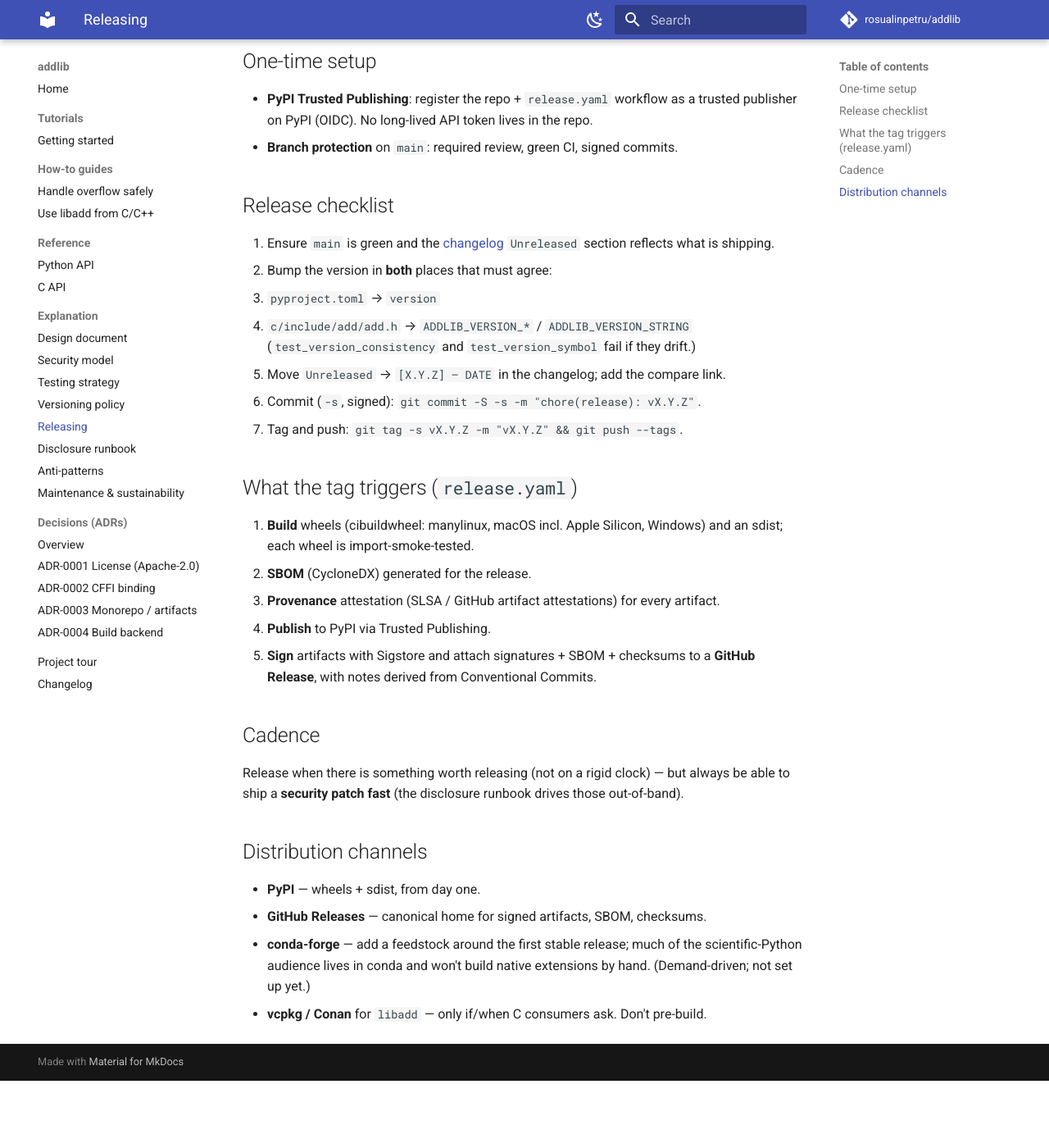
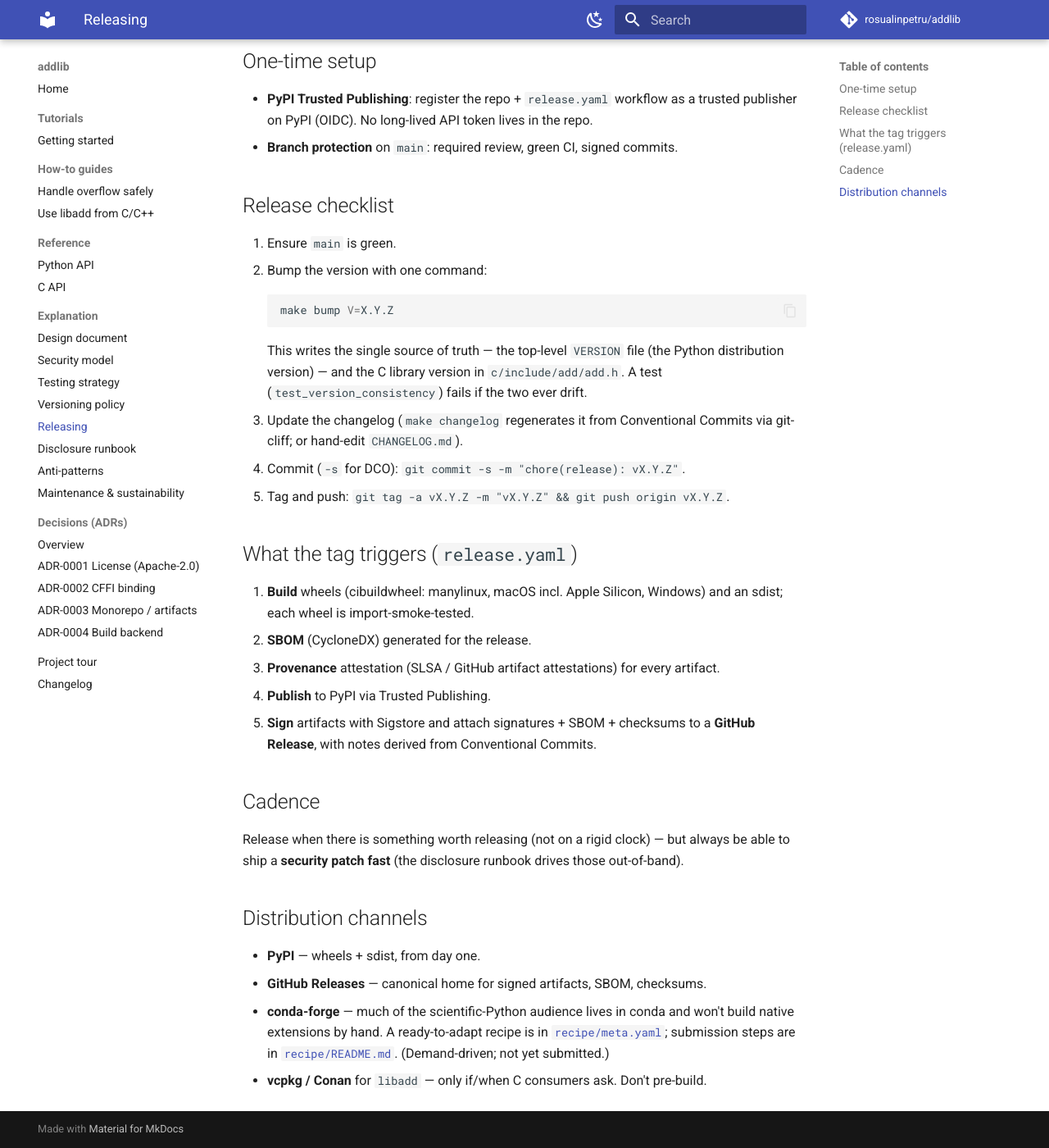
Before and after one commit to rosualinpetru/addlib, an MkDocs documentation site: the page built from docs/explanation/releasing.md, in a window 1280 px wide and 1400 px high, scrolled down 265 px. Shown: the whole window at 82% size. Built offline with MkDocs 1.6.1 and Material for MkDocs 9.7.7, drawn with Linux system fonts in a browser that asks for light colours; comment, search, counter and statistics services are not loaded; before the commit the page ends 1583 px from its top, so only the background shows below that.

Commit message:
docs: add status badges, conda/version/release docs, and 0.2.0 changelog
Signed-off-by: Alin-Petru Roșu <rosualinpetru@gmail.com>

````diff
--- a/docs/explanation/releasing.md
+++ b/docs/explanation/releasing.md
@@ -14,15 +14,19 @@ changelog).
 
 ## Release checklist
 
-1. Ensure `main` is green and the [changelog](https://github.com/rosualinpetru/addlib/blob/main/CHANGELOG.md) `Unreleased`
-   section reflects what is shipping.
-2. Bump the version in **both** places that must agree:
-   - `pyproject.toml` → `version`
-   - `c/include/add/add.h` → `ADDLIB_VERSION_*` / `ADDLIB_VERSION_STRING`
-   (`test_version_consistency` and `test_version_symbol` fail if they drift.)
-3. Move `Unreleased` → `[X.Y.Z] — DATE` in the changelog; add the compare link.
-4. Commit (`-s`, signed): `git commit -S -s -m "chore(release): vX.Y.Z"`.
-5. Tag and push: `git tag -s vX.Y.Z -m "vX.Y.Z" && git push --tags`.
+1. Ensure `main` is green.
+2. Bump the version with one command:
+   ```bash
+   make bump V=X.Y.Z
+   ```
+   This writes the single source of truth — the top-level `VERSION` file (the
+   Python distribution version) — and the C library version in
+   `c/include/add/add.h`. A test (`test_version_consistency`) fails if the two
+   ever drift.
+3. Update the changelog (`make changelog` regenerates it from Conventional
+   Commits via git-cliff; or hand-edit `CHANGELOG.md`).
+4. Commit (`-s` for DCO): `git commit -s -m "chore(release): vX.Y.Z"`.
+5. Tag and push: `git tag -a vX.Y.Z -m "vX.Y.Z" && git push origin vX.Y.Z`.
 
 ## What the tag triggers (`release.yaml`)
 
@@ -45,7 +49,8 @@ those out-of-band).
 
 - **PyPI** — wheels + sdist, from day one.
 - **GitHub Releases** — canonical home for signed artifacts, SBOM, checksums.
-- **conda-forge** — add a feedstock around the first stable release; much of the
-  scientific-Python audience lives in conda and won't build native extensions by
-  hand. (Demand-driven; not set up yet.)
+- **conda-forge** — much of the scientific-Python audience lives in conda and
+  won't build native extensions by hand. A ready-to-adapt recipe is in
+  [`recipe/meta.yaml`](https://github.com/rosualinpetru/addlib/blob/main/recipe/meta.yaml);
+  submission steps are in [`recipe/README.md`](https://github.com/rosualinpetru/addlib/blob/main/recipe/README.md). (Demand-driven; not yet submitted.)
 - **vcpkg / Conan** for `libadd` — only if/when C consumers ask. Don't pre-build.
````
Also changed, not shown: CHANGELOG.md (+20 -1 lines), README.md (+6 -0 lines), docs/reference/c-api.md (+4 -4 lines), docs/tutorials/getting-started.md (+1 -1 lines), 1 other file.
